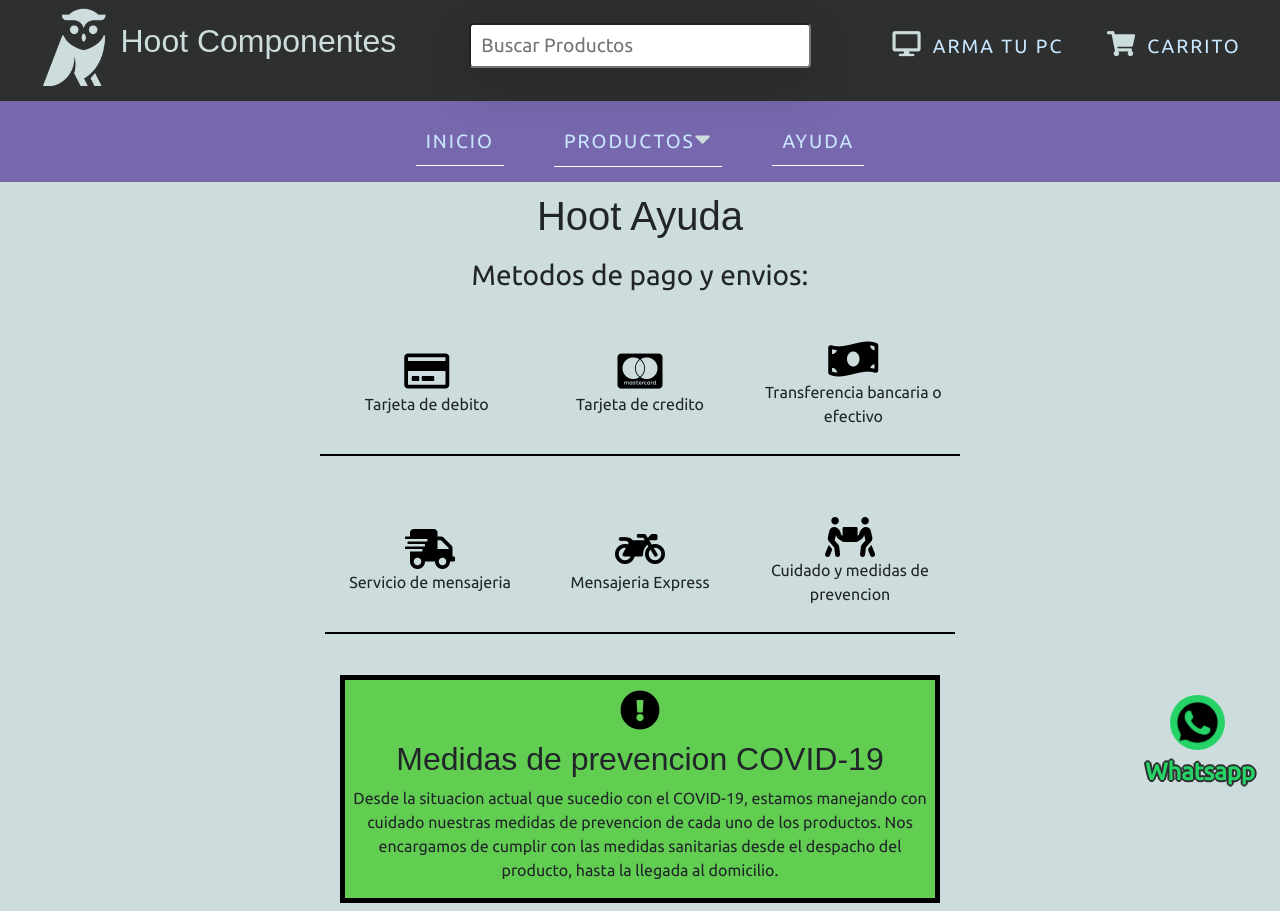
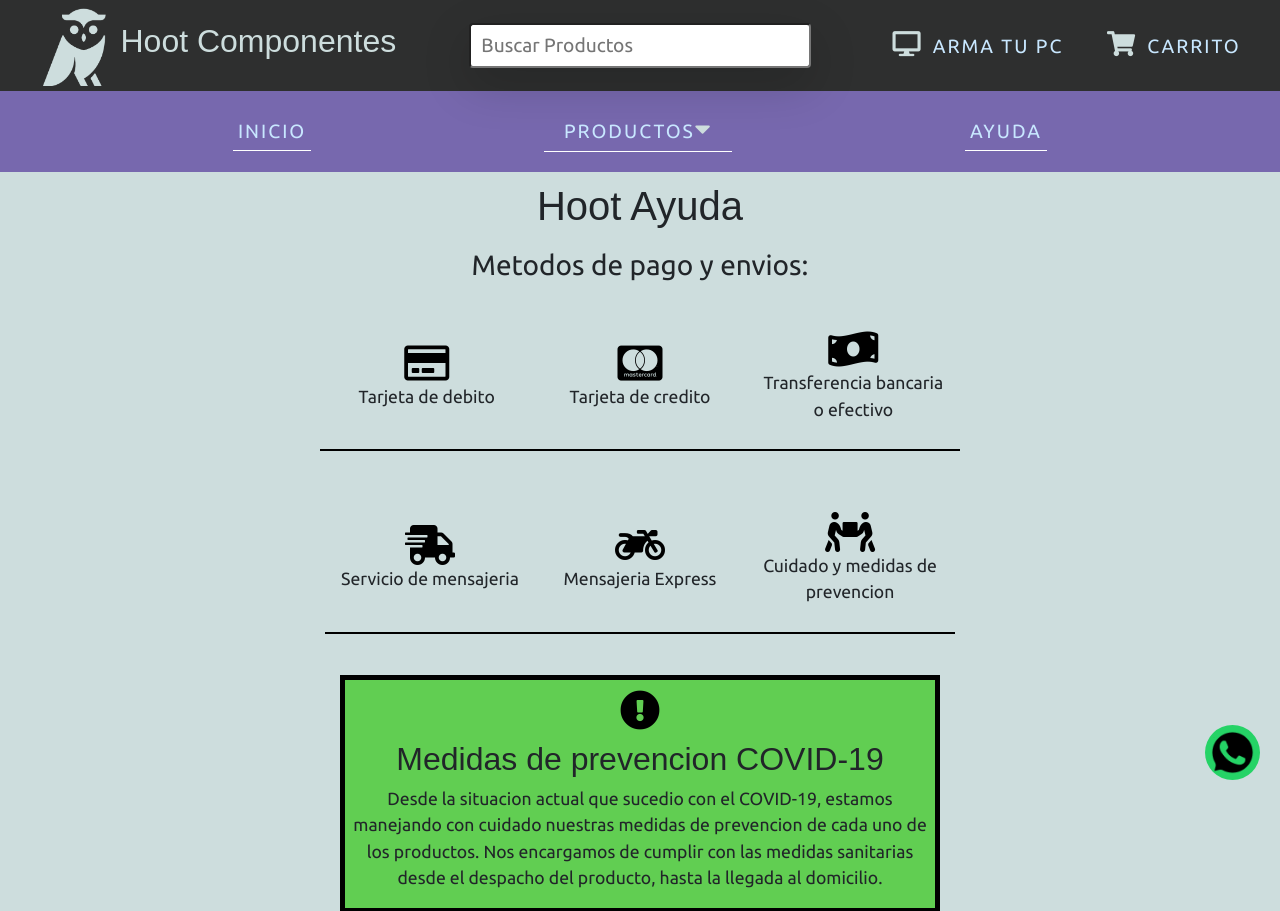
Before and after one commit to lucaspiritogit/coderhouse-proyecto-web, a website: page ayuda.html in a window 1280 px wide. Shown: the top 911 px of the page. Drawn offline with nearby package versions, Linux system fonts and the light colour scheme; a web font is replaced by a local one.

Commit message:
fixed navbar

```diff
--- a/ayuda.html
+++ b/ayuda.html
@@ -221,7 +221,6 @@
       </div>
     </footer>
     <div class="whatsappContainer">
-      <h4>Whatsapp</h4>
       <img class="whatsappStickyImg" src="./images/whatsapp.png" alt="" />
     </div>
 
--- a/scss/footer.scss
+++ b/scss/footer.scss
@@ -16,7 +16,7 @@
   place-items: center;
   align-items: center;
   width: 100%;
-  height: 300px;
+  height: 295px;
 }
 
 .mainFooter h2 {
--- a/scss/header.scss
+++ b/scss/header.scss
@@ -2,37 +2,65 @@
 $links-color: #c8e7ff;
 
 .navList {
-    text-align: center;
+  grid-area: nav;
 }
 
 .navList__navLinks {
   background-color: #7768ae;
-    margin-top: 10px;
   padding: 5px;
   display: flex;
-    justify-content: center;
+  justify-content: space-evenly;
   align-items: center;
+
+  li {
+    border-bottom: 1px solid white;
+  }
+
+  li:first-child {
+    padding: 5px 5px;
+  }
+
+  div:nth-child(2) {
+    padding: 5px 5px;
+    margin-top: 10px;
+    margin-bottom: 10px;
+  }
+
+  li:nth-child(3) {
+    padding: 5px 5px;
+  }
+
+  :hover {
+    background-color: #2e2f2f;
+  }
 }
 
 .productsLink {
   position: relative;
-    display: inline-block;
-  }
+  width: 198px;
+  text-align: center;
 
   .navList__productsSubMenu {
     display: none; /* hide submenu */
     position: absolute;
     background-color: #7768ae;
     height: auto;
-    margin-top: 20px;
-    right: 5px;
-    left: 5px;
+    left: 0px;
+    top: 49px;
     z-index: 100;
+
+    :hover {
+      background-color: #2e2f2f;
     }
+    a {
+      text-align: center;
+      width: 100%;
 
-  .navList__productsSubMenu li {
-    text-align: center;
-    font-size: 16px;
+      li {
+        padding: 10px;
+      }
+    }
+  }
 }
 
 .productsLink:hover .navList__productsSubMenu {
@@ -75,17 +103,12 @@ $links-color: #c8e7ff;
   align-items: center;
 }
 
-
-  .navList li {
-    display: inline-block;
-    margin: 10px 25px 10px 25px;
-    padding: 10px;
-    border-bottom: 1px solid white;
-  }
-
-  .navList {
-    grid-area: nav;
-  }
+// .navList li {
+//   display: inline-block;
+//   margin: 10px 25px 10px 25px;
+//   padding: 10px;
+//   border-bottom: 1px solid white;
+// }
 
 .mainHeader__navPcCart {
   display: flex;
--- a/scss/styles.scss
+++ b/scss/styles.scss
@@ -13,10 +13,6 @@ $links-color: #c8e7ff;
 $carousel-fixed-width: 1000px;
 $carousel-fixed-height: $carousel-fixed-width / 1.6;
 
-main {
-  grid-area: main;
-}
-
 /* global selectors */
 * {
   margin: 0;
@@ -26,37 +22,34 @@ main {
   /* font-family: "Capriola", sans-serif; */
 }
 
+p {
+  font-size: 1.1em;
+}
+
 .whatsappContainer {
   position: relative;
-
-  h4 {
-    position: fixed;
-    right: 25px;
-    bottom: 5px;
-    color: #25d366;
-    font-weight: 600;
-    text-shadow: 2px 0 0 #2e2f2f, -2px 0 0 #2e2f2f, 0 2px 0 #2e2f2f,
-      0 -2px 0 #2e2f2f, 1px 1px #2e2f2f, -1px -1px 0 #2e2f2f, 1px -1px 0 #2e2f2f,
-      -1px 1px 0 #2e2f2f;
-  }
-
   .whatsappStickyImg {
+    transition: all 0.3s;
     position: fixed;
     width: 55px;
     height: 55px;
-    bottom: 50px;
     background-color: #25d366;
     border-radius: 50%;
     text-align: center;
     font-size: 30px;
-    right: 55px;
+    bottom: 20px;
+    right: 20px;
     z-index: 100;
     cursor: pointer;
+  }
+  :hover {
+    transform: scale(1.1);
   }
 }
 
 iframe {
   max-width: 100%;
+  border-radius: 10px;
 }
 
 i {
@@ -145,6 +138,8 @@ a:hover {
   .navList__navLinks {
     display: flex;
     flex-direction: column;
+    align-items: center;
+    justify-content: center;
   }
   .mainHeader__navPcCart ul {
     text-align: center;
@@ -182,7 +177,7 @@ a:hover {
   .productItem {
     display: flex;
     flex-direction: column;
-    width: 100%;
+    width: 90%;
   }
 
   .productInfoPrice button {
@@ -236,9 +231,10 @@ a:hover {
     height: $carousel-fixed-height / 2;
   }
 
-  .navList__navLinks {
+  .navList {
     display: flex;
     flex-direction: column;
+    justify-content: center;
   }
   .mainHeader__navPcCart ul {
     text-align: center;
```
Also changed, not shown: contacto.html (+0 -1 lines), index.html (+0 -1 lines), productos.html (+0 -1 lines), sobreNosotros.html (+0 -1 lines), css/styles.css, 1 other file. Lines whose indentation alone changed are shown as unchanged.
